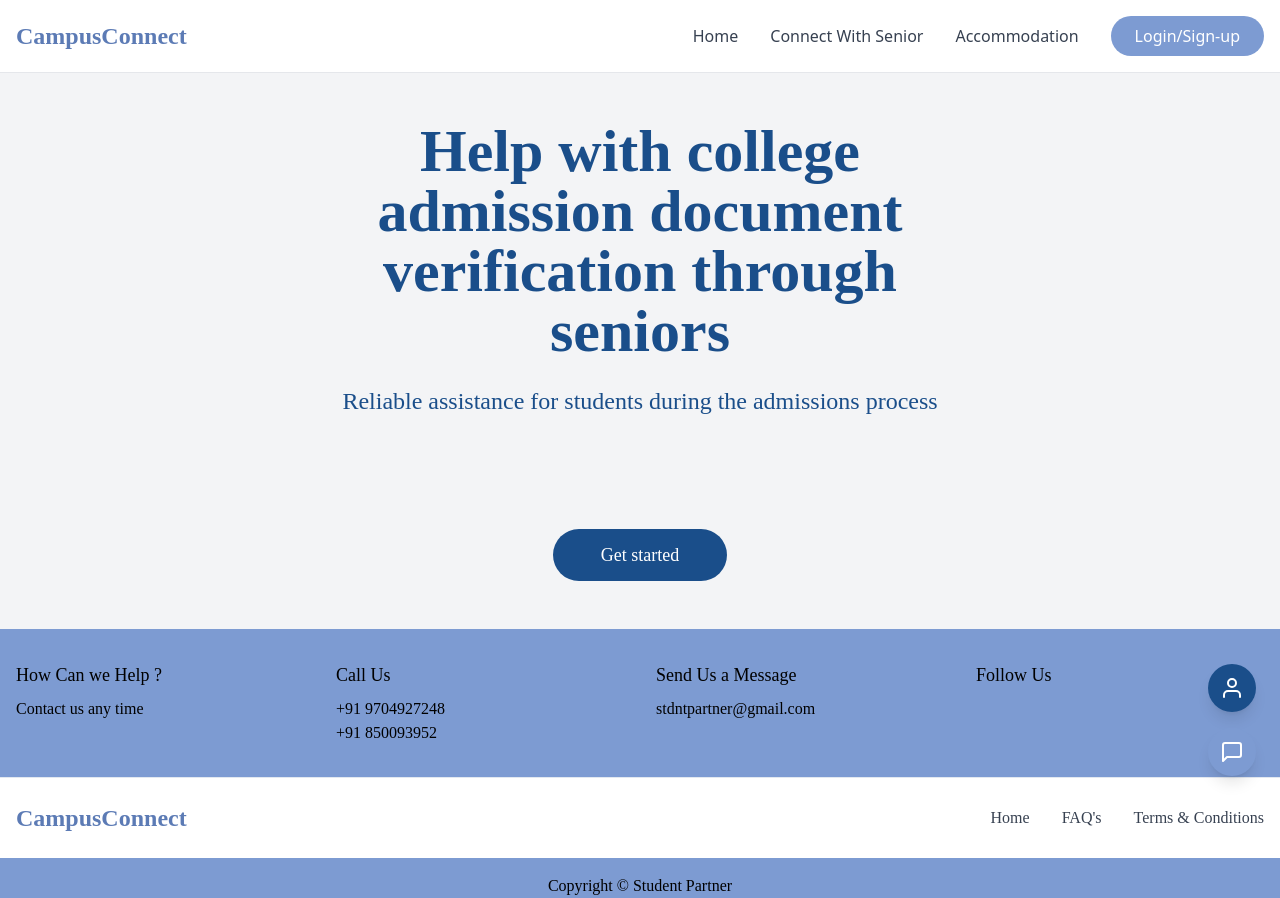
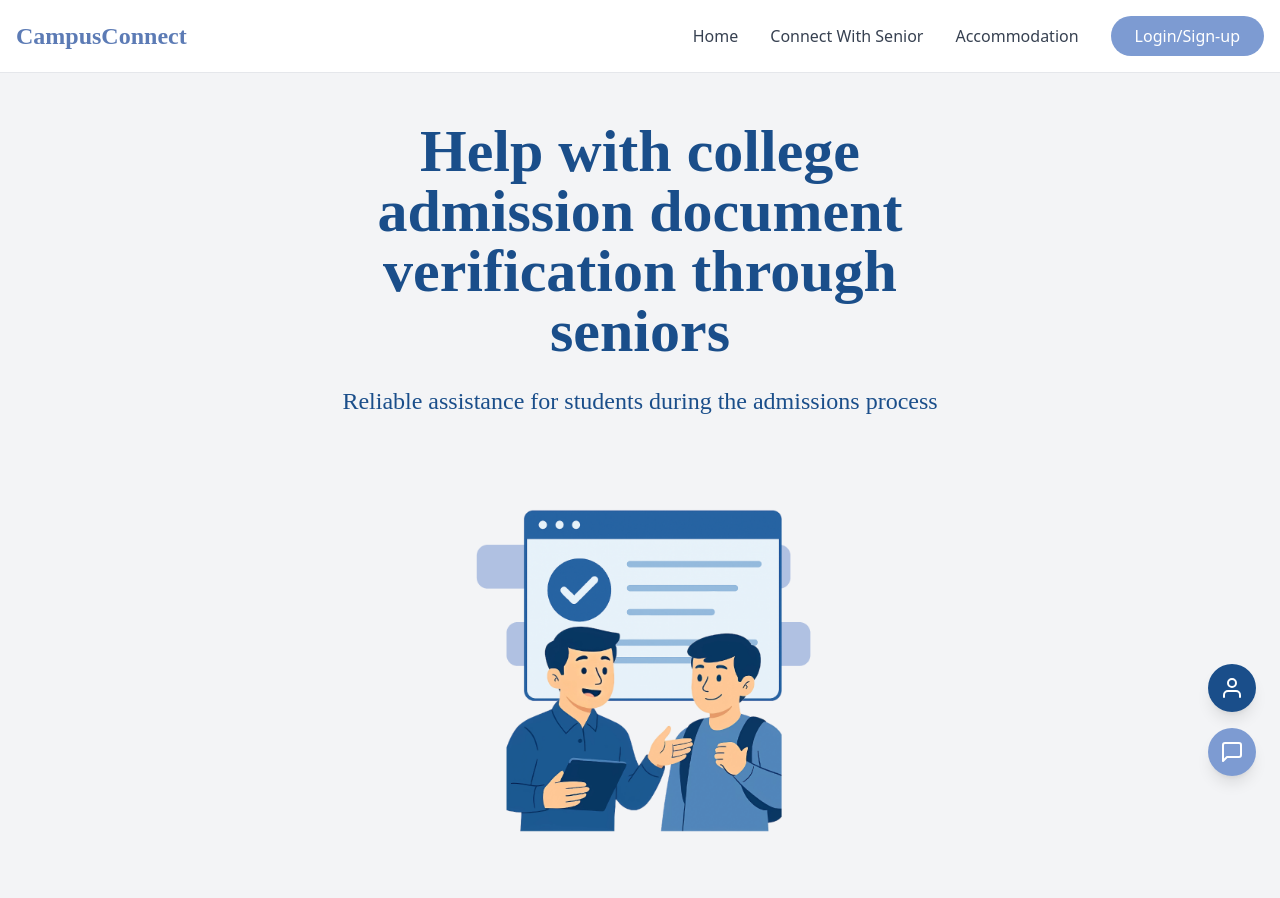
Before and after one commit to NeerajAnalytics/campus-connect-stdntpartner, a React (Vite) app: page / in a window 1280 px wide. Shown: the top 898 px of the page. Built offline with nearby package versions, Linux system fonts and the light colour scheme.

Commit message:
Add image to hero section
Adds an image to the hero section, centered on the page, positioned between the text and the "Get Started" button.

```diff
--- a/src/components/sections/Hero.tsx
+++ b/src/components/sections/Hero.tsx
@@ -1,7 +1,10 @@
+
 import React from "react";
 import { Link } from "react-router-dom";
+
 const Hero: React.FC = () => {
-  return <section className="flex flex-col items-center px-4 py-12 font-['Poppins'] max-w-7xl mx-auto">
+  return (
+    <section className="flex flex-col items-center px-4 py-12 font-['Poppins'] max-w-7xl mx-auto">
       <div className="text-center space-y-6">
         <h1 className="text-[#1a4e8a] text-5xl font-bold leading-tight md:text-6xl max-w-4xl">
           Help with college
@@ -17,13 +20,22 @@ const Hero: React.FC = () => {
         </p>
       </div>
 
-      <div className="mt-16 relative w-full max-w-2xl">
-
+      <div className="mt-16 relative w-full max-w-2xl flex justify-center">
+        <img
+          src="/lovable-uploads/83dd3bdf-de6a-43ad-824a-079319104396.png"
+          alt="Students discussing document verification"
+          className="w-full max-w-md mx-auto"
+        />
       </div>
 
-      <Link to="/register" className="mt-12 bg-[#1a4e8a] text-white px-12 py-3 rounded-full text-lg font-medium hover:bg-[#153e75] transition-colors">
+      <Link
+        to="/register"
+        className="mt-12 bg-[#1a4e8a] text-white px-12 py-3 rounded-full text-lg font-medium hover:bg-[#153e75] transition-colors"
+      >
         Get started
       </Link>
-    </section>;
+    </section>
+  );
 };
+
 export default Hero;
```
Also changed, not shown: public/lovable-uploads/83dd3bdf-de6a-43ad-824a-079319104396.png (added).
